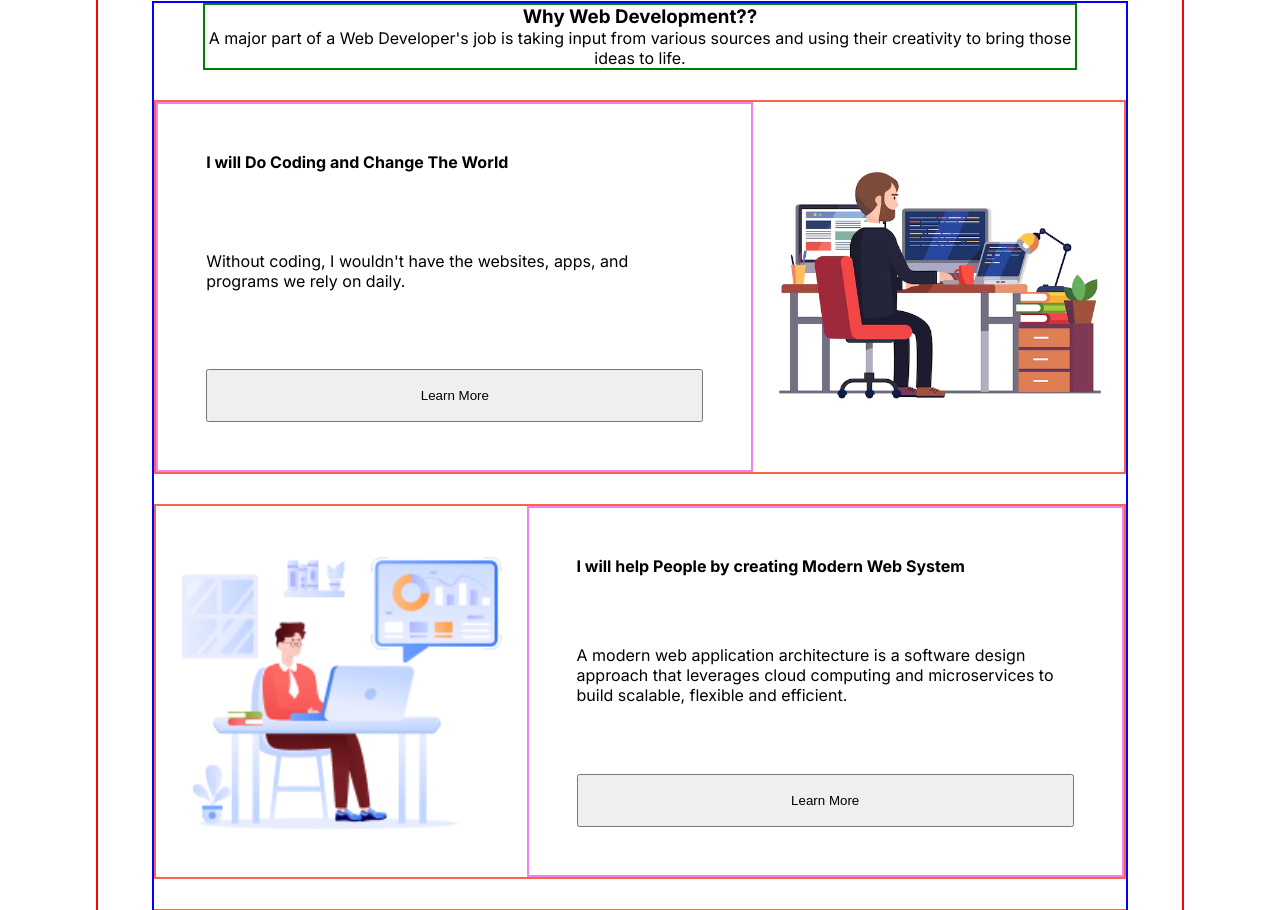
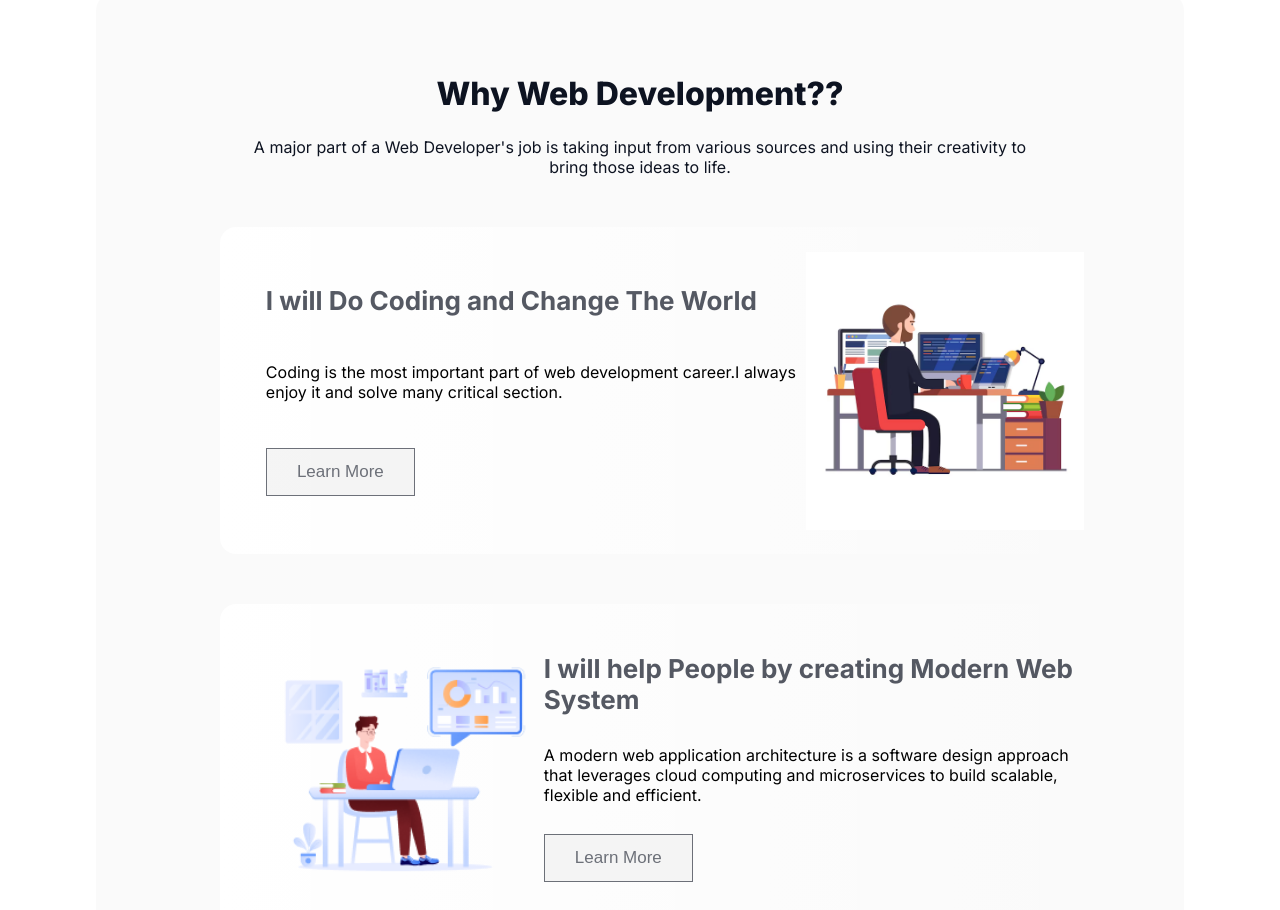
Before and after one commit to aimanur99/assignment-01, a plain HTML site: page index.html in a window 1280 px wide. Shown: the part 865-1775 px from the top of the page. Drawn offline with Linux system fonts and the light colour scheme.

Commit message:
Added the web section in html file

```diff
--- a/index.html
+++ b/index.html
@@ -8,7 +8,7 @@
     <link rel="stylesheet" href="styles/style.css">
 </head>
 
-<body class="body">
+<body>
     <header class="header">
         <nav>
             <h3 class="nav-title dark-1">Awlad.H</h3>
@@ -32,37 +32,43 @@
         <section class="web-section">
             <div class="web-container">
                 <div class="web-content">
-                    <h3 class="web-title">Why Web Development??</h3>
+                    <h3 class="web-title dark-1">Why Web Development??</h3>
                     <p class="web-description text-1">A major part of a Web Developer's job is taking input from various
                         sources and using their creativity to bring those ideas to life.</p>
                 </div>
                 <div class="web-box">
+                    <div class="wb-1">
                         <div class="first">
-                        <h4 class="box-title">I will Do Coding and Change The World</h4>
-                        <p class="box-description text-2">Without coding, I wouldn't have the websites, apps, and programs we
-                            rely on daily.</p>
-                        <button class="btn-primary">Learn More</button>
+                            <h4 class="box-title text-3">I will Do Coding and Change The World</h4>
+                            <p class="box-description text-2">Coding is the most important part of web development career.I always enjoy it and solve many critical section.</p>
+                            <button class="btn-primary btn-2">Learn More</button>
                         </div>
                         <img class="im-1" src="assets/group2.png" alt="">
                     </div>
+                </div>
                 <div class="web-box">
+                    <div class="wb-2">
                         <img class="im-2" src="assets/Group 3.png" alt="">
                         <div class="second">
-                        <h4 class="box-title">I will help People by creating Modern Web System</h4>
-                        <p class="box-description text-2">A modern web application architecture is a software design approach
-                            that leverages cloud computing and microservices to build scalable, flexible and efficient.
+                            <h4 class="box-title text-3">I will help People by creating Modern Web System</h4>
+                            <p class="box-description text-2">A modern web application architecture is a software design
+                                approach
+                                that leverages cloud computing and microservices to build scalable, flexible and
+                                efficient.
                             </p>
-                        <button class="btn-primary">Learn More</button>
+                            <button class="btn-primary btn-2">Learn More</button>
+                        </div>
                     </div>
                 </div>
                 <div class="web-box">
+                    <div class="wb-3">
                         <div class="third">
-                        <h4 class="box-title">I will Do Coding and Change The World</h4>
-                        <p class="box-description text-2">Without coding, I wouldn't have the websites, apps, and programs we
-                            rely on daily.</p>
-                        <button class="btn-primary">Learn More</button>
+                            <h4 class="box-title text-3">I will Do Coding and Change The World</h4>
+                            <p class="box-description text-2">Coding is the most important part of web development career.I always enjoy it and solve many critical section.</p>
+                            <button class="btn-primary btn-2">Learn More</button>
                         </div>
                         <img class="im-3" src="assets/Group 4.png" alt="">
+                    </div>
                 </div>
             </div>
             </div>
@@ -71,7 +77,8 @@
             <div class="insp-container">
                 <div class="insp-content">
                     <h3 class="insp-title">My Inspiration</h3>
-                    <p class="insp-description text-1">Web development is a fast-paced and challenging career, centered on
+                    <p class="insp-description text-1">Web development is a fast-paced and challenging career, centered
+                        on
                         creative problem-solving and continuous innovation.</p>
                 </div>
                 <div class="insp-video">
@@ -101,7 +108,8 @@
                         <div class="target-box fb-2">
                             <img class="fb-im-2" src="assets/css.png" alt="">
                             <h4 class="b-title">CSS</h4>
-                            <p class="b-description text-2">CSS is a computer language for laying out and structuring web pages
+                            <p class="b-description text-2">CSS is a computer language for laying out and structuring
+                                web pages
                                 (HTML or XML).</p>
                             <button class="btn-primary">Learn More</button>
                         </div>
@@ -116,7 +124,8 @@
                 <div class="next-container">
                     <div class="next-content">
                         <h3 class="next-title">My Next Target</h3>
-                        <p class="next-description text-1">The biggest trend in the future of web development will likely be
+                        <p class="next-description text-1">The biggest trend in the future of web development will
+                            likely be
                             the continued growth and dominance of mobile and responsive design.</p>
                     </div>
                     <div class="next-box">
@@ -134,7 +143,8 @@
                                 <img class="nb-im-2" src="assets/nodejs.png" alt="">
                             </div>
                             <h4 class="n-b-title">NodeJS</h4>
-                            <p class="n-b-description text-2">NodeJS is a framework of JavaScript which is mainly used for
+                            <p class="n-b-description text-2">NodeJS is a framework of JavaScript which is mainly used
+                                for
                                 working with the backend of our application</p>
                             <button class="btn-primary">Learn More</button>
                         </div>
@@ -143,7 +153,8 @@
                                 <img class="nb-im-3" src="assets/mongodb.png" alt="">
                             </div>
                             <h4 class="n-b-title">MongoDB</h4>
-                            <p class="n-b-description text-2">MongoDB is built on a scale-out architecture that has become
+                            <p class="n-b-description text-2">MongoDB is built on a scale-out architecture that has
+                                become
                                 popular with developers of all kinds for developing scalable applications with evolving
                                 data schemas.</p>
                             <button class="btn-primary">Learn More</button>
--- a/styles/style.css
+++ b/styles/style.css
@@ -25,6 +25,13 @@ body {
     font-size: 16px;
     font-weight: 400px;
     text-align: left;
+}
+
+.text-3 {
+    font-size: 26px;
+    font-weight: 700;
+    text-align: left;
+    color: rgba(13, 19, 33, 0.7);
 }
 
 .dark-1 {
@@ -64,7 +71,17 @@ body {
     margin-left: 330px;
 }
 
-.btn-2 {}
+.btn-2 {
+    width: 149px;
+    height: 48px;
+    box-sizing: border-box;
+    border: 1px solid rgb(13, 19, 33);
+    opacity: 0.6;
+    color: rgb(13, 19, 33);
+    font-size: 17px;
+    font-weight: 500;
+    text-align: center;
+}
 
 .btn-3 {}
 
@@ -152,45 +169,78 @@ nav li a {
     width: 85%;
     margin: 0 auto;
     height: 1395px;
-    border: 2px solid red;
+    /* border: 2px solid red; */
+    border-radius: 16px;
+    background: rgba(13, 19, 33, 0.02);
+    margin-top: 75px;
+    padding: 80px 0px 40px 0px;
 }
 
 .web-container {
     width: 90%;
     height: 90%;
-    margin: 0 auto;
-    margin-top: 80px;
-    border: 2px solid blue;
+    margin: auto;
+
+    /* border: 2px solid blue; */
 }
 
 .web-content {
-    width: 90%;
+    width: 80%;
     margin: 0 auto;
     text-align: center;
-    border: 2px solid green;
+    /* margin-top: 80px; */
+    /* border: 2px solid green; */
 }
 
-.web-title {}
+.web-title {
+    font-weight: 800;
+    font-size: 32px;
+    text-align: center;
+    margin-bottom: 24px;
+}
 
-.web-description {}
+.web-description {
+    color: rgb(13, 19, 33);
+}
 
 .web-box {
-    height: 30%;
-    border: 2px solid tomato;
-    margin-top: 30px;
+    height: 28.5%;
+    /* border: 2px solid tomato; */
+    margin-left: 70px;
+    margin-top: 50px;
     display: flex;
+    border-radius: 16px;
+    background: linear-gradient(90.00deg, rgb(255, 255, 255), rgba(255, 255, 255, 0) 100%);
+}
+
+.wb-1,
+.wb-2,
+.wb-3 {
+    /* padding: 48px; */
+    /* border: 2px solid violet; */
+    width: 90%;
+    height: 85%;
+    margin: auto;
+    display: flex;
+
 }
 
 .first,
 .second,
 .third {
-    padding: 48px;
-    border: 2px solid violet;
+    /* border: 2px solid black; */
+    margin: 10px 0px;
     display: flex;
     flex-direction: column;
-    justify-content: space-between;
-    text-align: left;
+    justify-content: space-around;
+    align-items: flex-start;
+}
 
+
+.im-1, .im-2, .im-3 {
+    width: 35%;
+    height: 70%px;
+    /* margin-left: 100px; */
 }
 
 .box-title {}
```
Lines whose indentation alone changed are shown as unchanged.
